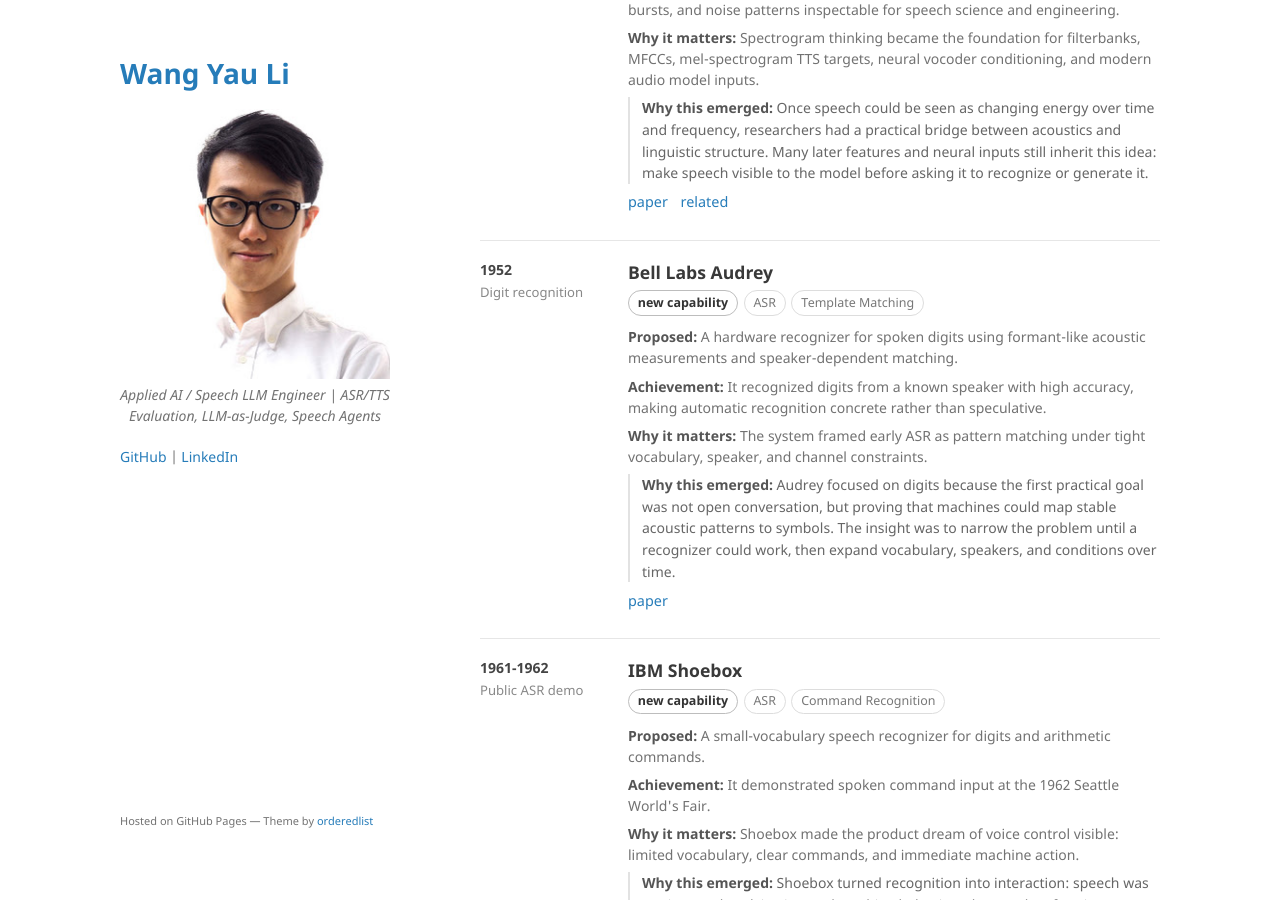
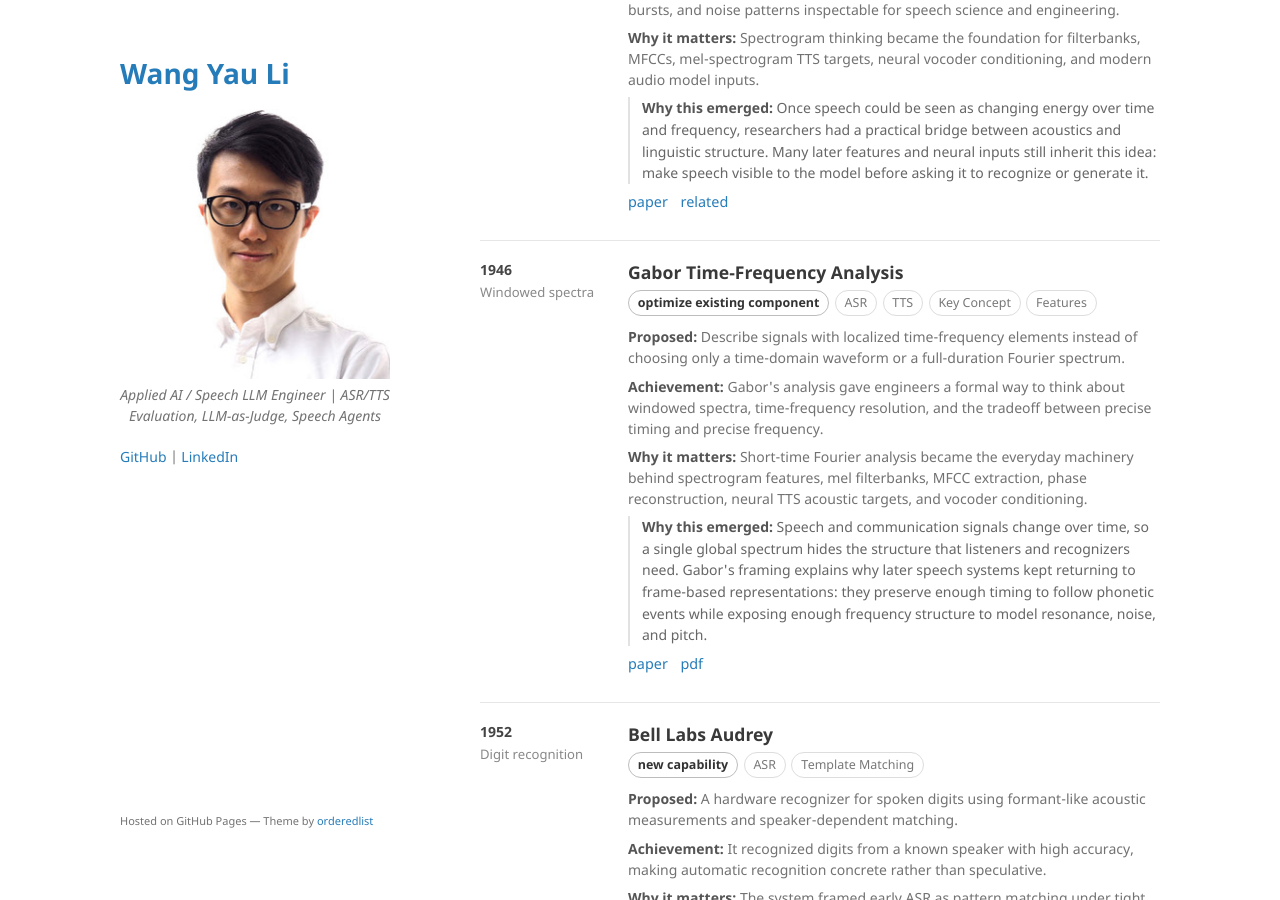
Before and after one commit to kennethli319/kennethli319.github.io, a Jekyll site: the page built from speech-timeline.md, in a window 1280 px wide and 900 px high, scrolled down 1885 px. Built offline with Jekyll 4.4.1, drawn with Linux system fonts in a browser that asks for light colours.

Commit message:
Add Gabor time-frequency speech milestone

```diff
--- a/speech-timeline.md
+++ b/speech-timeline.md
@@ -222,6 +222,22 @@ title: Speech Timeline
 
 <section class="speech-row">
   <aside class="speech-year">
+    1946
+    <div class="speech-kicker">Windowed spectra</div>
+  </aside>
+  <div class="speech-body">
+    <h2>Gabor Time-Frequency Analysis</h2>
+    <div class="speech-meta"><span class="speech-impact">optimize existing component</span><span class="speech-tag">ASR</span><span class="speech-tag">TTS</span><span class="speech-tag">Key Concept</span><span class="speech-tag">Features</span></div>
+    <p><strong>Proposed:</strong> Describe signals with localized time-frequency elements instead of choosing only a time-domain waveform or a full-duration Fourier spectrum.</p>
+    <p><strong>Achievement:</strong> Gabor's analysis gave engineers a formal way to think about windowed spectra, time-frequency resolution, and the tradeoff between precise timing and precise frequency.</p>
+    <p><strong>Why it matters:</strong> Short-time Fourier analysis became the everyday machinery behind spectrogram features, mel filterbanks, MFCC extraction, phase reconstruction, neural TTS acoustic targets, and vocoder conditioning.</p>
+    <p class="speech-reflection"><strong>Why this emerged:</strong> Speech and communication signals change over time, so a single global spectrum hides the structure that listeners and recognizers need. Gabor's framing explains why later speech systems kept returning to frame-based representations: they preserve enough timing to follow phonetic events while exposing enough frequency structure to model resonance, noise, and pitch.</p>
+    <p class="speech-source"><a href="https://digital-library.theiet.org/doi/abs/10.1049/ji-3-2.1946.0074">paper</a> <a href="https://jcsphysics.net/lit/gabor1946.pdf">pdf</a></p>
+  </div>
+</section>
+
+<section class="speech-row">
+  <aside class="speech-year">
     1952
     <div class="speech-kicker">Digit recognition</div>
   </aside>
```
